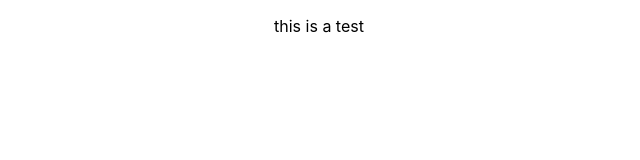
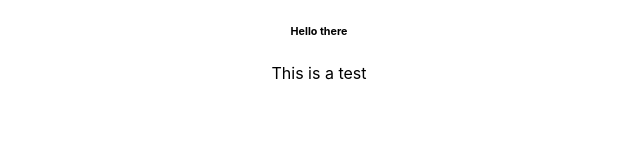
Before and after one commit to dgarnitz-zz/roof-repair-client, a React (Create React App) app: page / in a window 1280 px wide. Shown: the top 160 px of the page, without its empty margins (321-961 px from the left). Built offline with nearby package versions, Linux system fonts and the light colour scheme.

Commit message:
set up the header component

```diff
--- a/src/App.js
+++ b/src/App.js
@@ -1,6 +1,6 @@
 import React from 'react';
 import { BrowserRouter as Router, Switch, Route } from 'react-router-dom';
-import Test from './routes/Test';
+import Main from './routes/Main';
 import './App.css';
 
 function App() {
@@ -8,7 +8,7 @@ function App() {
     <div className="App">
         <Router>
           <Switch>
-            <Route exact path ="/" component = { Test }/>
+            <Route exact path ="/" component = { Main }/>
           </Switch>
         </Router>
 
--- /dev/null
+++ b/src/components/Header.js
@@ -0,0 +1,20 @@
+import React, { Component } from 'react';
+
+class Header extends Component {
+    render(){
+        const layout = {
+            width: 'auto',
+            marginLeft: 15,
+            marginRight: 15,
+            marginTop: 15
+        };
+
+        return (
+            <div>
+                <h6>Hello there</h6>
+            </div>
+        );
+    }
+}
+
+export default Header;
--- /dev/null
+++ b/src/routes/Main.js
@@ -0,0 +1,16 @@
+import React, { Component } from 'react';
+import Header from '../components/Header';
+
+class Main extends Component {
+    render(){
+        return (
+            <div>
+                <Header />
+                <p>This is a test</p>
+            </div>
+
+        );
+    }
+}
+
+export default Main;
--- a/src/routes/Test.js
+++ /dev/null
@@ -1,9 +0,0 @@
-import React from 'react';
-
-function Test() {
-    return (
-        <p> this is a test</p>
-    );
-}
-
-export default Test;
```
